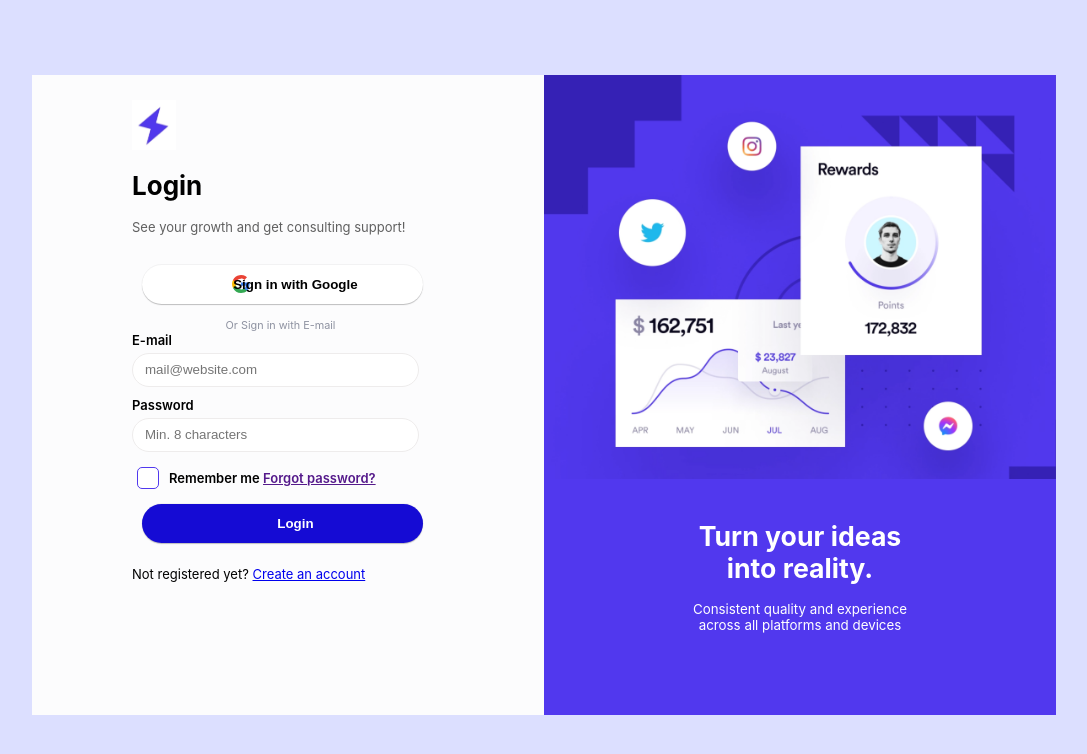
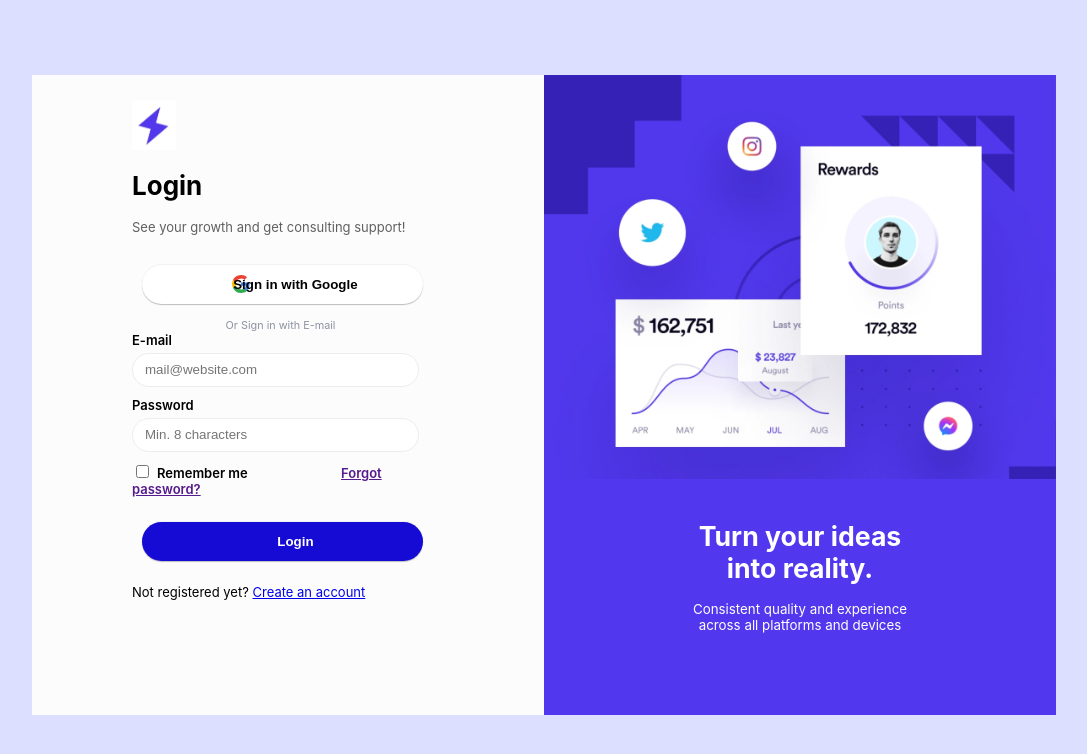
Before and after one commit to tordar/Fortress-oppgave, a React (Create React App) app: page /login in a window 1280 px wide. Shown: the top 754 px of the page, without its empty margins (118-1205 px from the left). Built offline with nearby package versions, Linux system fonts and the light colour scheme.

Commit message:
small changes and build package

```diff
--- a/src/App.css
+++ b/src/App.css
@@ -42,7 +42,6 @@ body{
 .whiteCol{
     background-color: #FCFCFD;
     height: 80vh;
-
  }
 
  #boltLogo{
@@ -88,54 +87,19 @@ input[type=text]:focus{
     text-indent: 10px;
 }
 
-input[type=radio] {
-    display: none;
+input[type=checkbox] {
+    background-color: #5138EE;
   }
 
-.radioLabel {
-    display: inline-block;
-    padding: 5px 5px;
-    cursor: pointer;
-  }
-
-.radioLabel span {
-        position: relative;
-        line-height: 22px;
-        font-weight:600;
+.radioLabel span{
+    font-weight: 600;
+    margin-left: 5px;
 }
 
-
-.radioLabel span:before,
-.radioLabel span:after {
-  content: '';
+#forgotPassword{
+    margin-left: 90px;
 }
 
-.radioLabel span:before {
-    background-color: white;
-    border: 1px solid #5138EE;
-    border-radius: 5px;
-    width: 20px;
-    height: 20px;
-    margin-right: 10px;
-    display: inline-block;
-    vertical-align: top;
-  }
-
-.radioLabel span:after {
-    background: #5138EE;
-    width: 20px;
-    height: 20px;
-    border-radius: 4px;
-    position: absolute;
-    top: -2px;
-    left: 1px;
-    transition: 300ms;
-    opacity: 0;
-  }
-
-  .radioLabel input:checked+span:after {
-    opacity: 1;
-  }
 
 .blueCol{
     background-color: #5138EE;
--- a/src/components/Input.js
+++ b/src/components/Input.js
@@ -3,7 +3,7 @@ export const Input = (props) => {
     return (
         <div>
             <label className="inputLabel" for={props.label}>{props.label}</label><br></br>
-            <input type="text" id={props.label} name={props.label} placeholder={props.placeholder}></input>
+            <input type="text" id={props.label} name={props.label} placeholder={props.placeholder} minLength={props.length} required></input>
         </div>
     )
 }
--- a/src/components/LogIn.js
+++ b/src/components/LogIn.js
@@ -29,15 +29,17 @@ export const LogIn = () => {
                 <Input
                   label="Password"
                   placeholder="Min. 8 characters"
+                  length="8"
                 ></Input>
                 <RadioBtn
                   text="Remember me "
                   id="remember"
                   linktext="Forgot password?"
                   href=""
+                  forgot="forgotPassword"
                 />
+                <LoginBtn type='submit' value="login">Login</LoginBtn>
               </form>
-              <LoginBtn>Login</LoginBtn>
               <LoginInfo
                 info="Not registered yet? "
                 href="/signup"
--- a/src/components/LoginBtn.js
+++ b/src/components/LoginBtn.js
@@ -12,8 +12,12 @@ const LoginBtn = styled.button`
     background-repeat: no-repeat;
     background-position: 12px 11px;
     margin: 10px;
+    margin-top: 25px;
     &:hover{
     box-shadow: 0 -1px 0 rgba(0, 0, 0, .04), 0 2px 4px rgba(0, 0, 0, .25);
+    &:active {
+        background-color: #DCDFFF;
+    }
 }
 `
 
--- a/src/components/RadioBtn.js
+++ b/src/components/RadioBtn.js
@@ -4,8 +4,8 @@ export const RadioBtn = (props) => {
 
     return (
             <label className="radioLabel">
-            <input type="radio" id={props.id} name={props.id} value={props.id}></input>
-            <span>{props.text}<a href={props.href}>{props.linktext}</a></span>
+            <input type="checkbox" id={props.id} name={props.id} value={props.id} required={props.required}></input>
+            <span>{props.text}<a id={props.forgot} href={props.href}>{props.linktext}</a></span>
             </label>
     )
 }
--- a/src/components/SignUp.js
+++ b/src/components/SignUp.js
@@ -33,15 +33,17 @@ export const SignUp = () => {
                 <Input
                   label="Password"
                   placeholder="Min. 8 characters"
+                  length="8"
                 ></Input>
                 <RadioBtn
                   text="I agree to the "
-                  id="remember"
+                  id="agreed"
                   linktext="Terms and conditions"
                   href=""
+                  required="true"
                 />
+                <LoginBtn type='submit' value="sign up">Sign up</LoginBtn>
               </form>
-              <LoginBtn>Sign up</LoginBtn>
               <LoginInfo
                 info="Already have an account? "
                 href="/login"
```
Also changed, not shown: src/App.js (+1 -16 lines), 1 other file (tests, documents, lock files or other folders).
